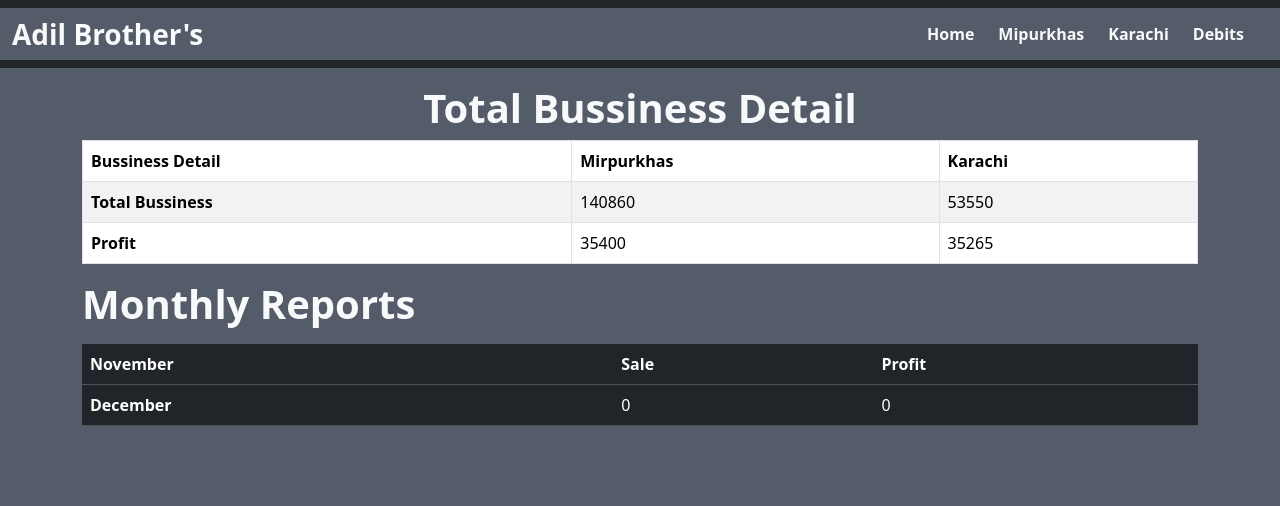
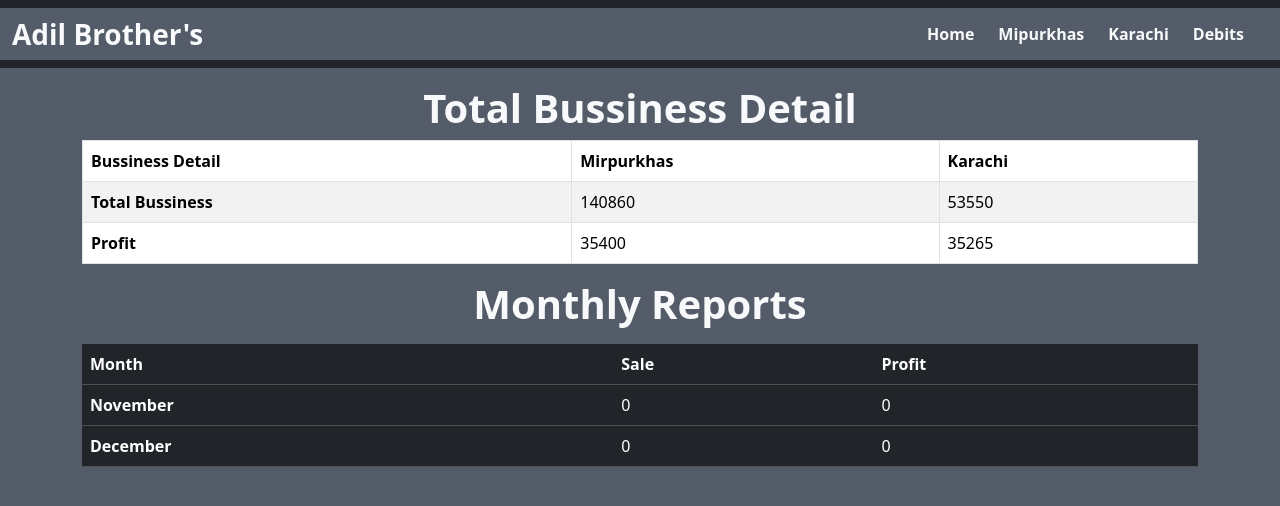
Before and after one commit to digitalrehman/Bussiness-Managment, a React (Vite) app: page /Collections in a window 1280 px wide. Shown: the top 506 px of the page. Built offline with nearby package versions, Linux system fonts and the light colour scheme.

Commit message:
Update Collections.jsx

```diff
--- a/src/Componentes/Collections/Collections.jsx
+++ b/src/Componentes/Collections/Collections.jsx
@@ -37,19 +37,25 @@ const Collections = () => {
       </tbody>
     </Table>
 
-              <div className="Text-center my-3">
+              <div className="text-center my-3">
               <h1 className="fw-bold text-light">Monthly Reports</h1>
               </div>
               <table className="table table-dark">
   <thead>
     <tr>
-      <th scope="col">November</th>
+      <th scope="col">Month</th>
       <th scope="col">Sale</th>
       <th scope="col">Profit</th>
     </tr>
   </thead>
   <tbody>
     <tr>
+      <th scope="row">November</th>
+      <td>0</td>
+      <td>0</td>
+
+    </tr>
+      <tr>
       <th scope="row">December</th>
       <td>0</td>
       <td>0</td>
```
